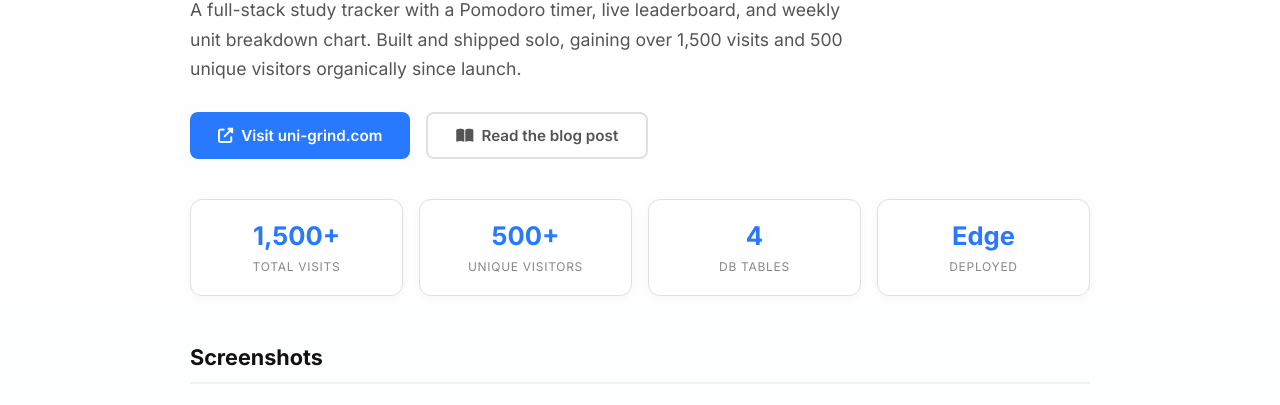
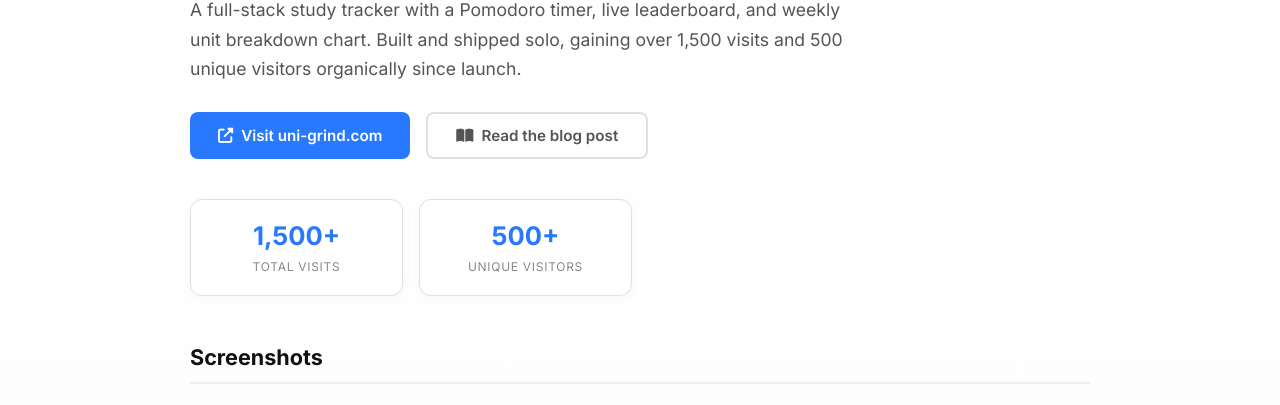
Before and after one commit to nylzy/portfolio-site, a website: page public/projects/project1.html in a window 1280 px wide. Shown: the part 344-749 px from the top of the page. Drawn offline with Linux system fonts and the light colour scheme.

Commit message:
Removed non-essential stats about the uni-grind project

```diff
--- a/public/projects/project1.html
+++ b/public/projects/project1.html
@@ -294,14 +294,6 @@
                 <span class="stat-number">500+</span>
                 <span class="stat-label">Unique Visitors</span>
             </div>
-            <div class="project-stat">
-                <span class="stat-number">4</span>
-                <span class="stat-label">DB Tables</span>
-            </div>
-            <div class="project-stat">
-                <span class="stat-number">Edge</span>
-                <span class="stat-label">Deployed</span>
-            </div>
         </div>
 
         <!-- Screenshots -->
```
